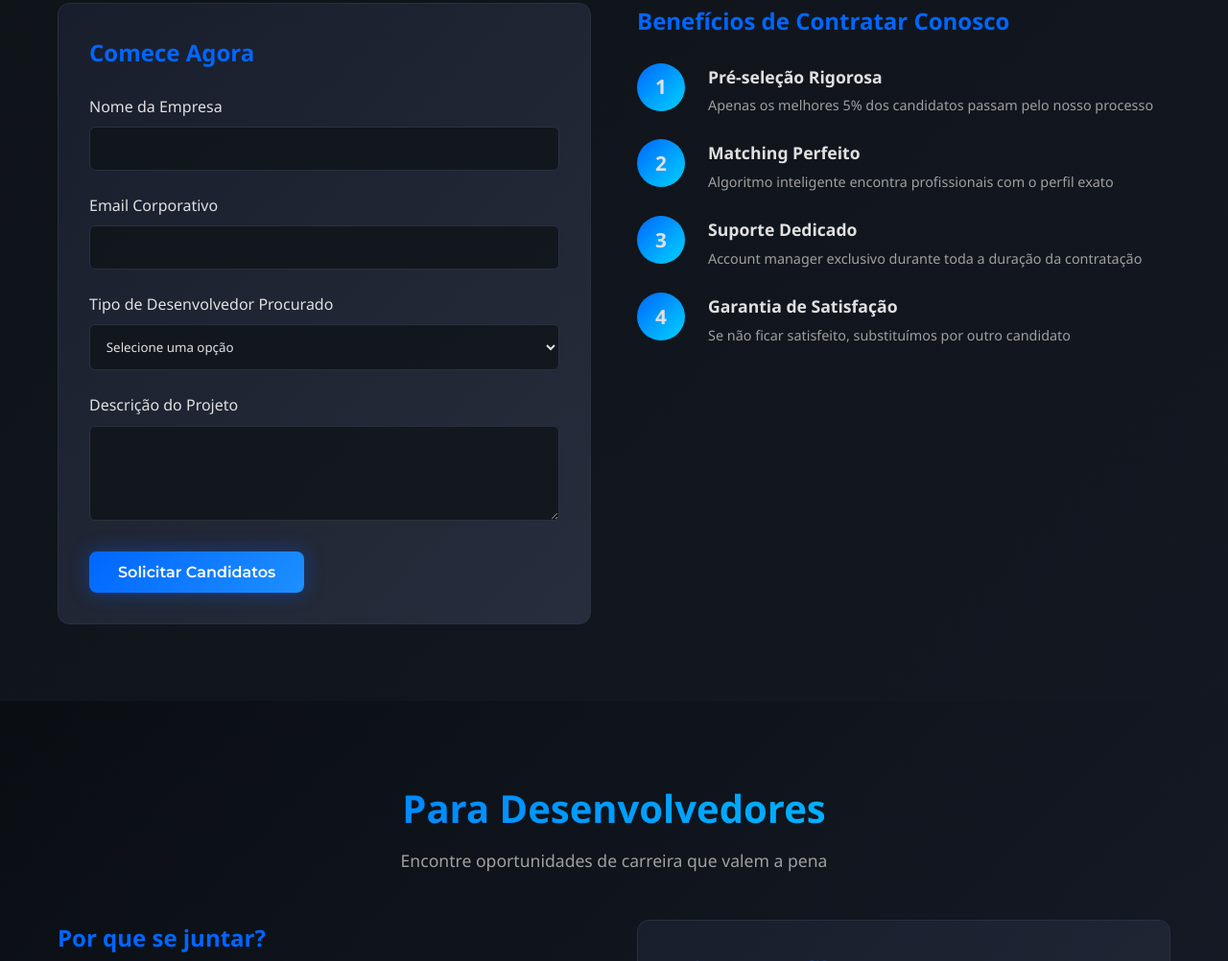
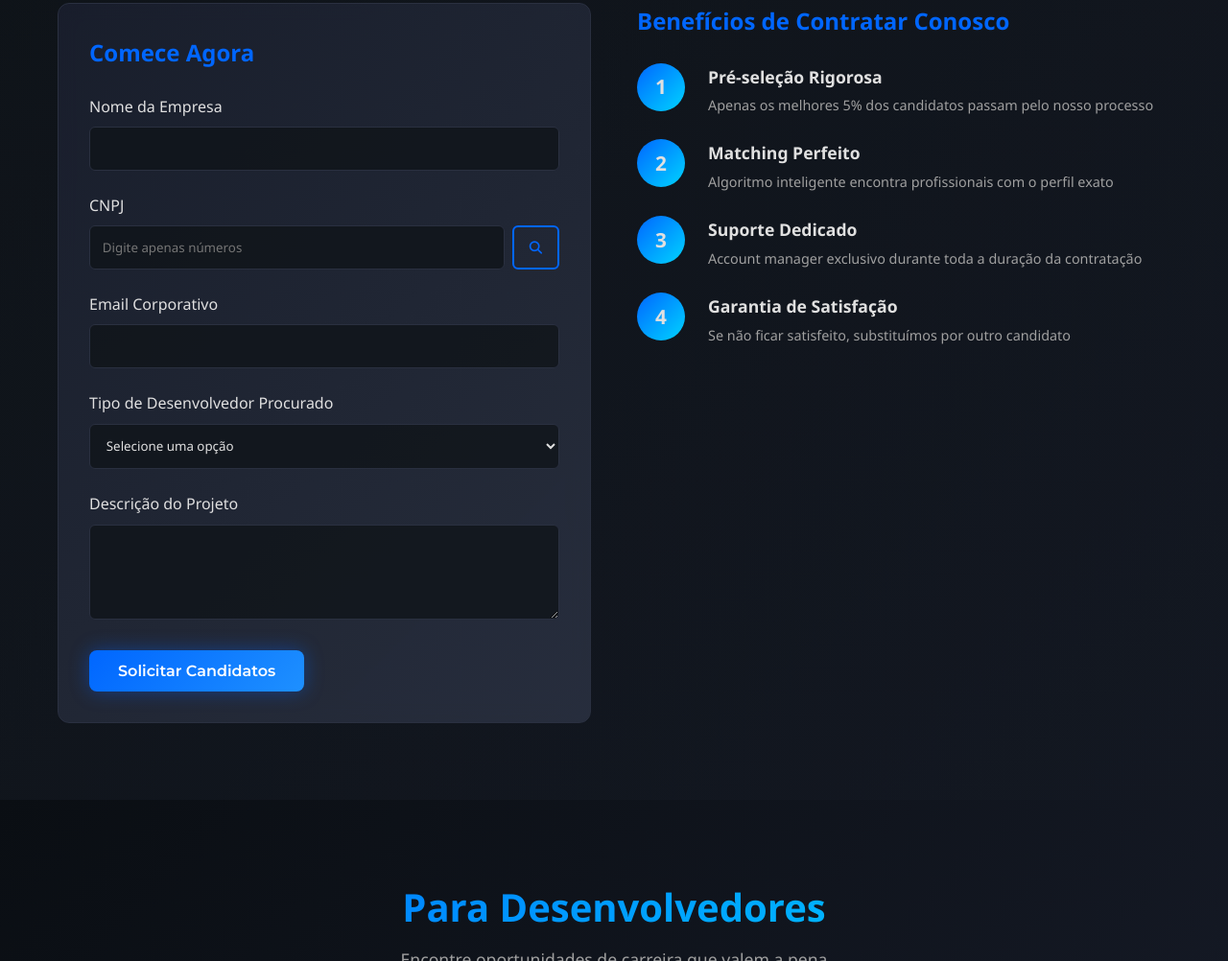
Before and after one commit to phmeirelesw/ProjetoTEC, a website: page index.html in a window 1280 px wide. Shown: the part 2589-3591 px from the top of the page at 96% size. Drawn offline with Linux system fonts and the light colour scheme.

Commit message:
Update index.html

```diff
--- a/index.html
+++ b/index.html
@@ -190,6 +190,15 @@
                         <div class="form-group">
                             <label for="empresaNome">Nome da Empresa</label>
                             <input type="text" id="empresaNome" required>
+                        </div>
+                        <div class="form-group">
+                            <label for="empresaCNPJ">CNPJ</label>
+                            <div class="input-group">
+                                <input type="text" id="empresaCNPJ" placeholder="Digite apenas números" required>
+                                <button id="btnBuscarCNPJ" class="btn-icon">
+                                    <i class="fas fa-search"></i>
+                                </button>
+                            </div>
                         </div>
                         <div class="form-group">
                             <label for="empresaEmail">Email Corporativo</label>
```
